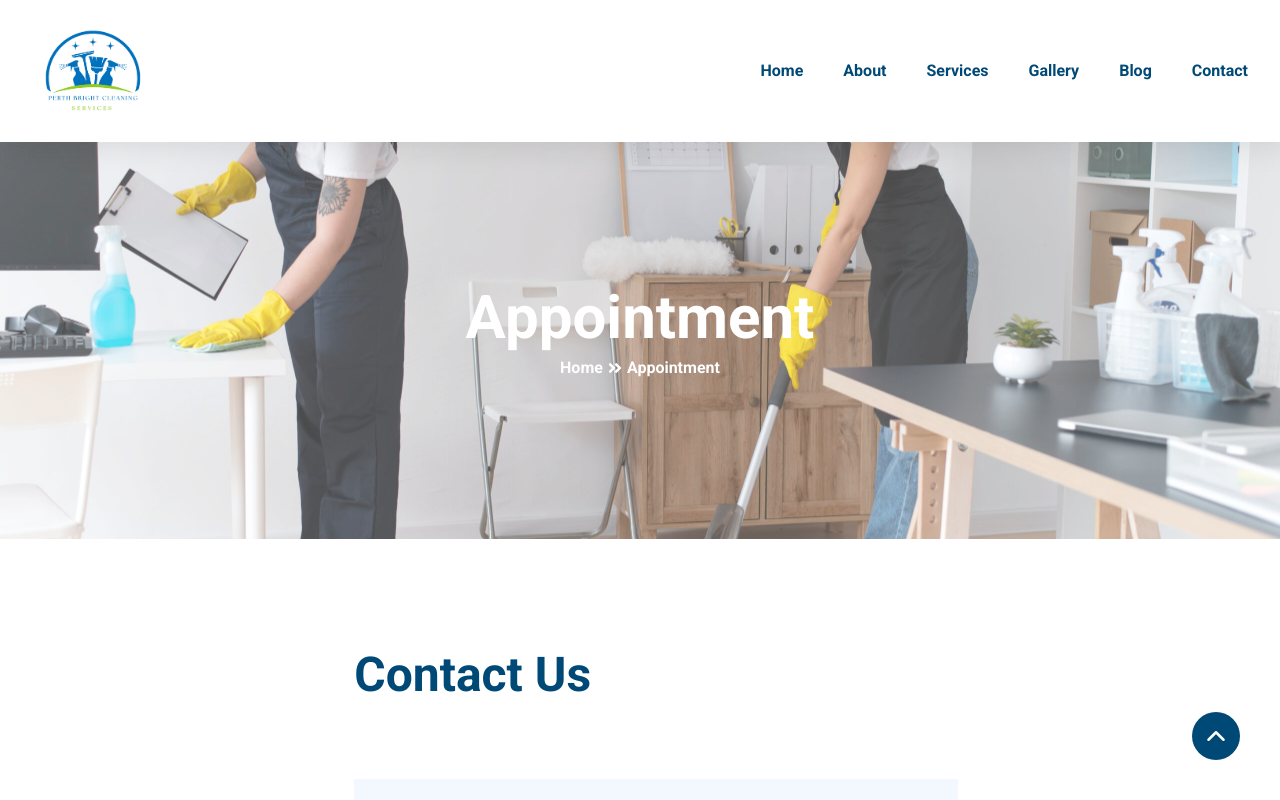
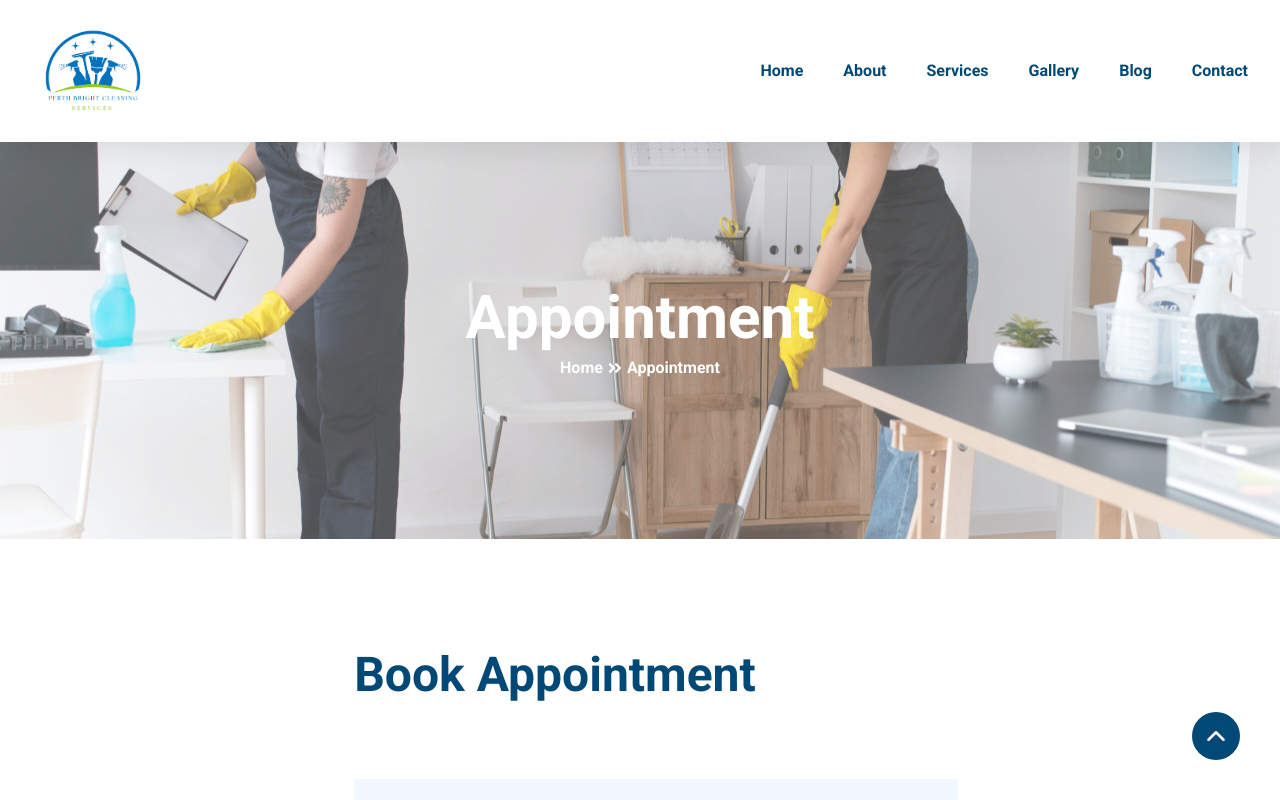
Before and after one commit to ashraf571/cleaning-app, a Next.js app: page /appointment in a window 1280 px wide. Shown: the top 800 px of the page. Built offline with nearby package versions, Linux system fonts and the light colour scheme.

Commit message:
navigation

```diff
--- a/app/appointment/page.tsx
+++ b/app/appointment/page.tsx
@@ -8,19 +8,8 @@ const page = () => {
   return (
     <div>
       <HeroArea />
-      {/* <div className="absolute inset-0 -z-10">
-        <Image
-          src={footerImage}
-          alt="Footer Background"
-          layout="fill" // Ensures it fills the parent container
-          objectFit="cover" // Ensures it covers the container
-          quality={100}
-          priority // Optimize image for above-the-fold content
-        />
-      </div> */}
-
       <div className="relative max-lg:px-12 z-10 flex justify-center ">
-        <ContactForm  />
+        <ContactForm isAppointment = {true}  />
       </div>
     </div>
   );
--- a/components/molecules/ContactForm/ContactForm.tsx
+++ b/components/molecules/ContactForm/ContactForm.tsx
@@ -5,7 +5,7 @@ import { BookPlus, Mail, NotebookPen, UserRound } from "lucide-react";
 import { sendContactEmail } from "@/lib/emailService";
 import React, { useState } from "react";
 
-const ContactForm = () => {
+const ContactForm = ( { isAppointment }: {isAppointment?: boolean} ) => {
   const [signUpForm, setSignUpForm] = useState({
     name: "",
     subject: "",
@@ -32,7 +32,7 @@ const ContactForm = () => {
     <div className=" max-lg:w-full w-[60%] mt-28 ">
       <div className=" flex justify-center w-full max-lg:pl-0 pl-8 h-full ">
         <div className="flex flex-col gap-20 w-full lg:w-[82%] text-cyanblue">
-          <Heading48 heading="Contact Us" />
+          <Heading48 heading={isAppointment ? "Book Appointment" : "Contact Us"} />
 
           <form onSubmit={submitForm} className="flex w-full flex-col gap-2">
             <div className="relative">
--- a/components/organisms/HowWeWork/HowWeWork.tsx
+++ b/components/organisms/HowWeWork/HowWeWork.tsx
@@ -7,8 +7,11 @@ import personOfficeCleaning from "@/assets/images/person-taking-care-office-clea
 // import professionalCleaning from "@/assets/images/professionalCleaning.jpg";
 import Image from "next/image";
 import Heading60 from "@/components/atoms/Heading60-42-40/Heading60";
+import { useRouter } from "next/navigation";
 
 const HowWeWork = () => {
+
+  const router = useRouter()
   const containerVariants = {
     hidden: { opacity: 0 },
     visible: {
@@ -69,7 +72,7 @@ const HowWeWork = () => {
                       alt="cleaning team"
                     />
                   </div>
-                  <h2 className="mt-6 text-center text-2xl font-medium">
+                  <h2 className="mt-6 text-center text-2xl font-medium" onClick={() => router.push('/appointment')}>
                     {" "}
                     {card.heading}{" "}
                   </h2>
```
